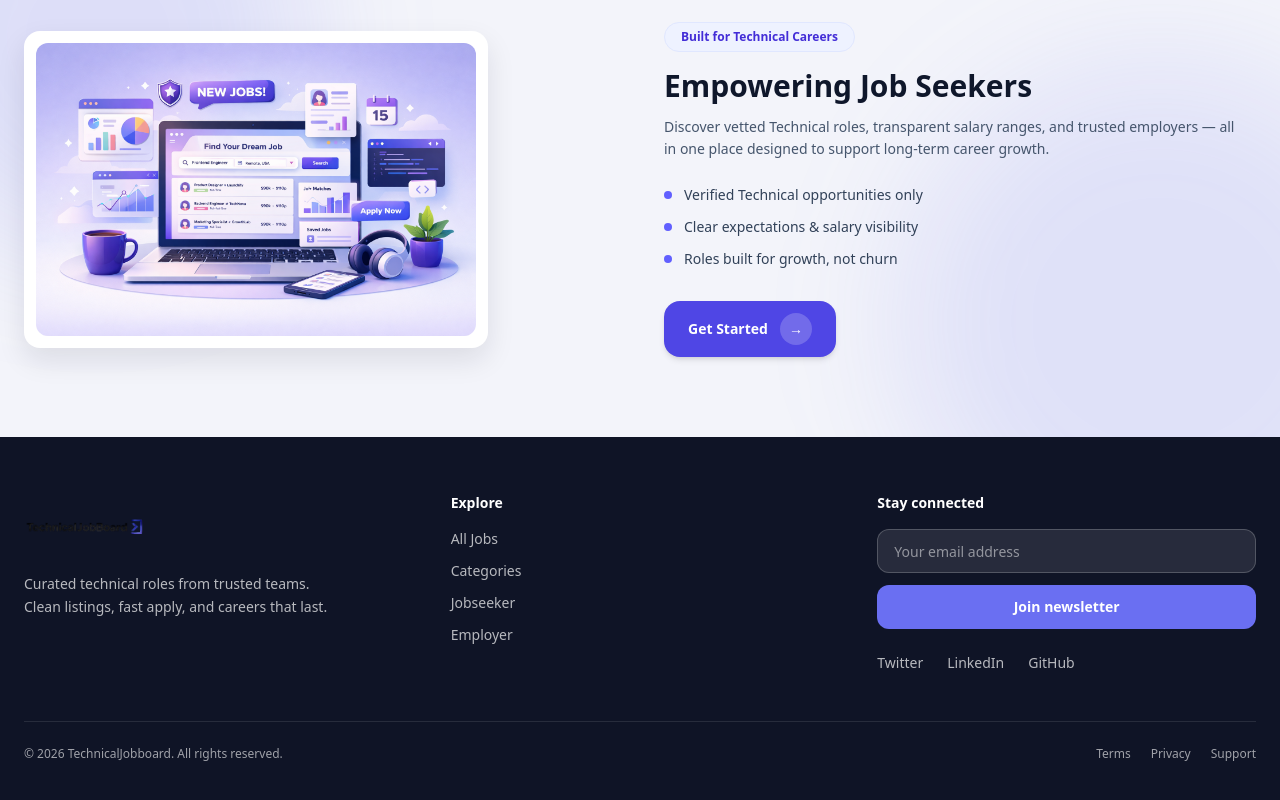
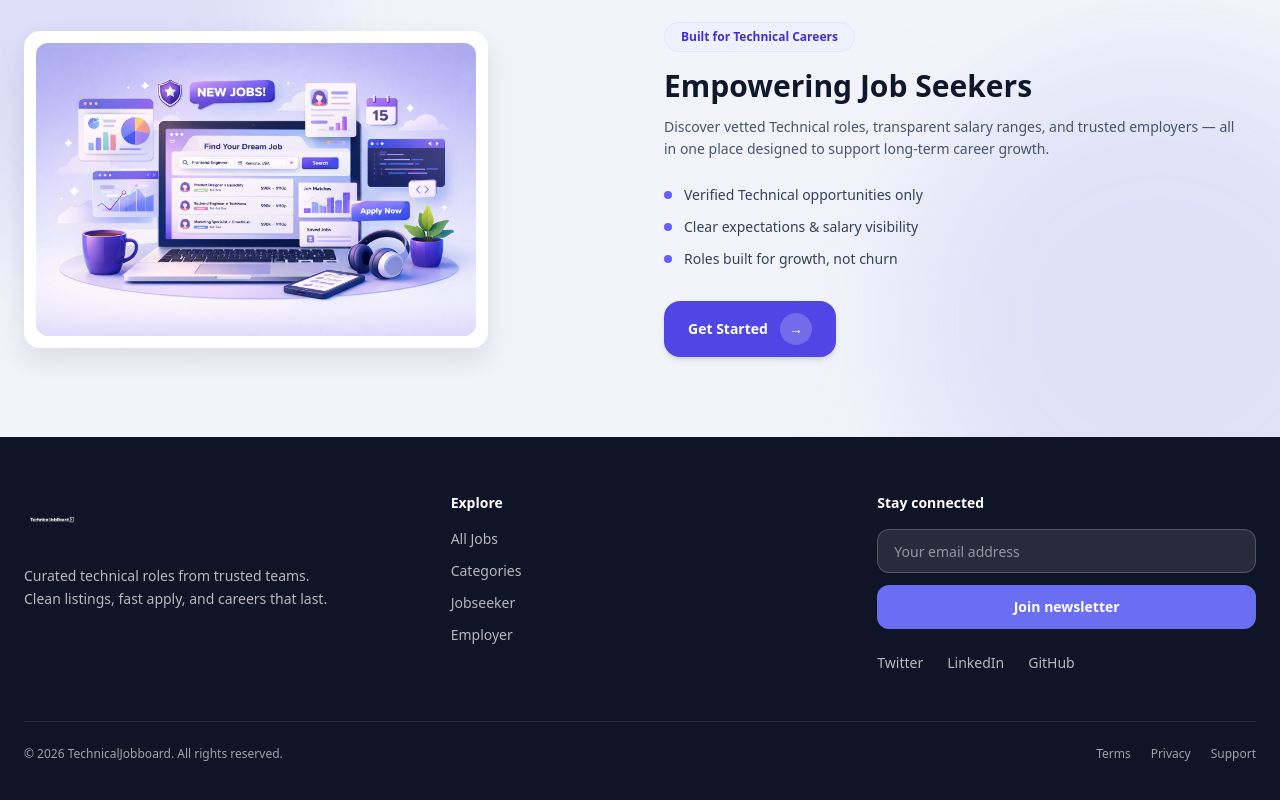
Before and after one commit to adebisidolapo/technicaljobboard, a Next.js app: page / in a window 1280 px wide. Shown: the part 2230-3030 px from the top of the page. Built offline with nearby package versions, Linux system fonts and the light colour scheme; no server answers; the database is empty.

Commit message:
update footer

```diff
--- a/components/Footer.tsx
+++ b/components/Footer.tsx
@@ -1,5 +1,6 @@
 import Link from "next/link";
 import NewsletterForm from "@/components/NewsletterForm";
+import Image from "next/image";
 
 export default function Footer() {
   const year = new Date().getFullYear();
@@ -10,13 +11,15 @@ export default function Footer() {
         <div className="grid grid-cols-1 md:grid-cols-3 gap-12 text-center md:text-left">
           {/* BRAND */}
           <div className="flex flex-col items-center md:items-start">
-            <Link href="/" className="flex items-center">
-              <img
-                src="/Technicaljoblogo-removebg-preview.png"
-                alt="TechnicalJobboard"
-                className="h-16 w-auto object-contain"
-              />
-            </Link>
+        <Link href="/" className="flex items-center">
+  <Image
+    src="/logo.png"
+    alt="TechnicalJobboard"
+    width={180}
+    height={70}
+    className="h-14 w-auto object-contain"
+  />
+</Link>
 
             <p className="mt-4 text-sm text-white/70 leading-relaxed max-w-xs">
               Curated technical roles from trusted teams.
```
Also changed, not shown: public/logo-removebg-preview.png (deleted).
